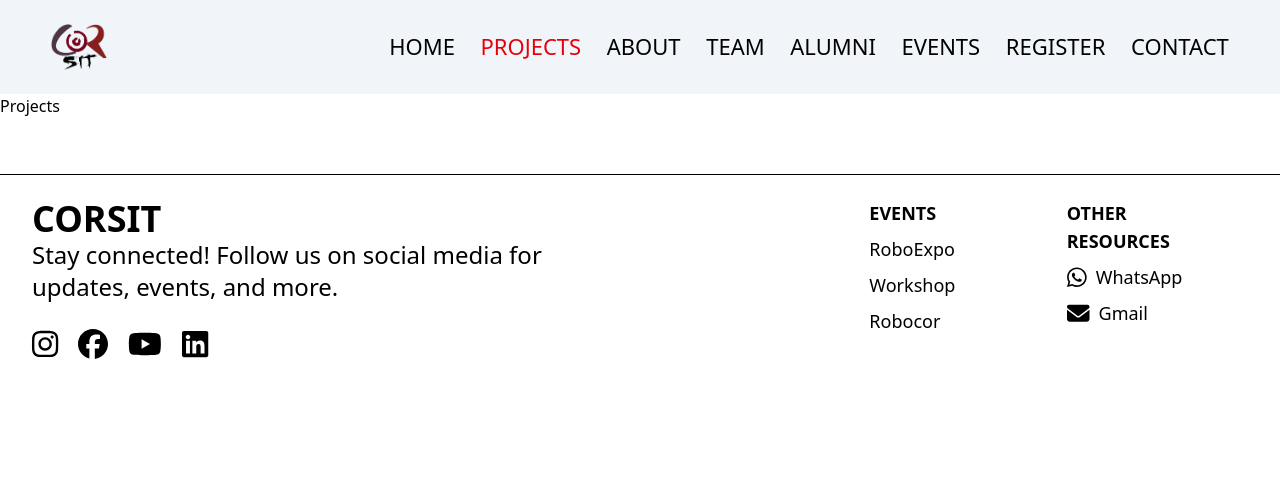
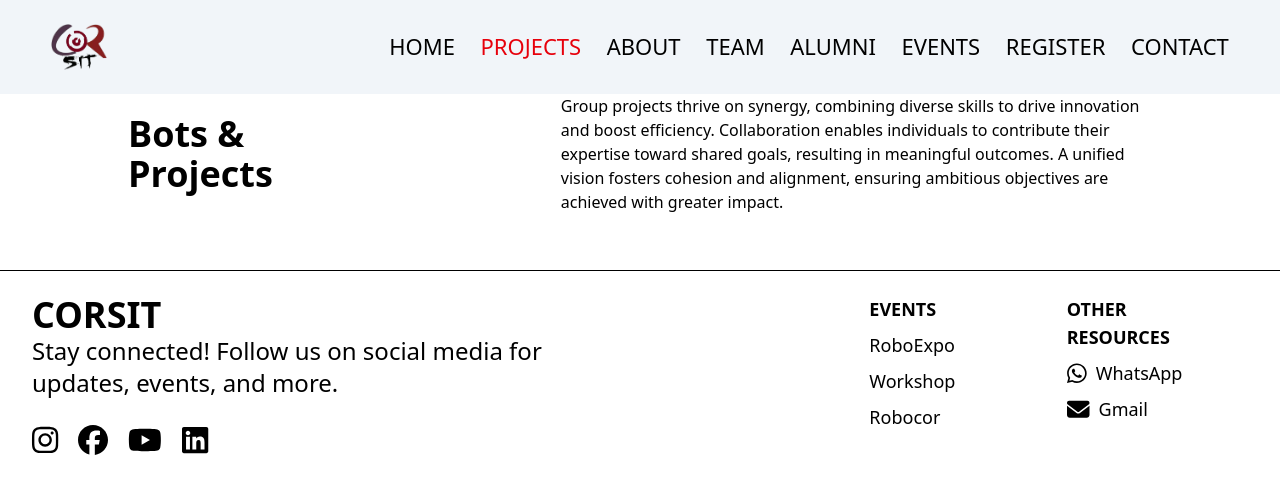
Before and after one commit to jishkhar/Corsit-O, a React (Vite) app: page /projects in a window 1280 px wide. Shown: the top 494 px of the page. Built offline with nearby package versions, Linux system fonts and the light colour scheme.

Commit message:
add projects

```diff
--- a/src/components/Projects/Projects.jsx
+++ b/src/components/Projects/Projects.jsx
@@ -1,9 +1,21 @@
 import React from 'react'
+
+
 
 const Projects = () => {
   return (
     <>
-      Projects
+      <div className='flex justify-center items-center w-[80%] mx-auto gap-72'>
+        <h1 className='text-4xl font-bold'>Bots & Projects</h1>
+        <div>
+          Group projects thrive on synergy, combining diverse skills to drive innovation and boost efficiency. Collaboration enables individuals to contribute their expertise toward shared goals, resulting in meaningful outcomes. A unified vision fosters cohesion and alignment, ensuring ambitious objectives are achieved with greater impact.
+        </div>
+      </div>
+
+
+      <div id="projects">
+
+      </div>
     </>
   )
 }
```
